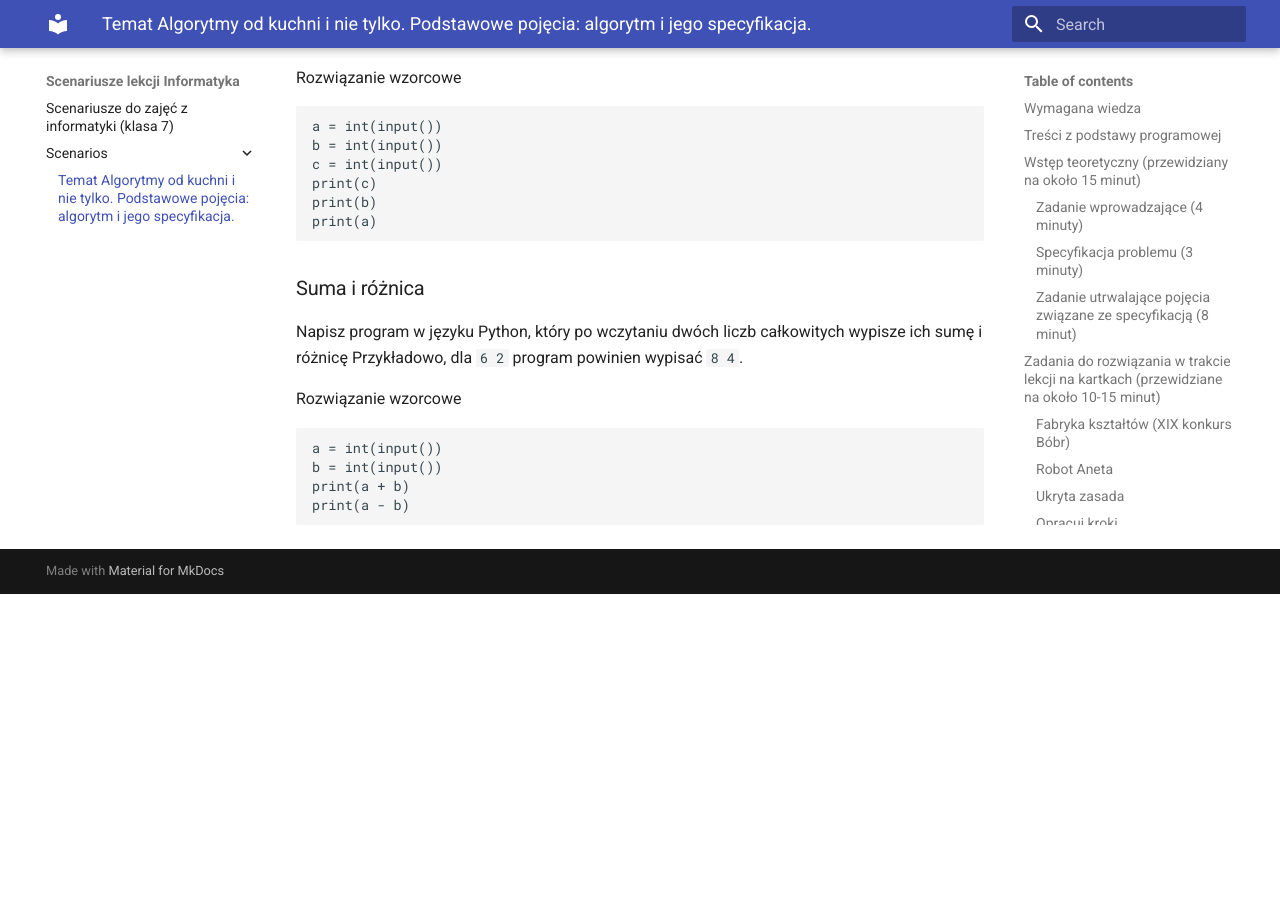
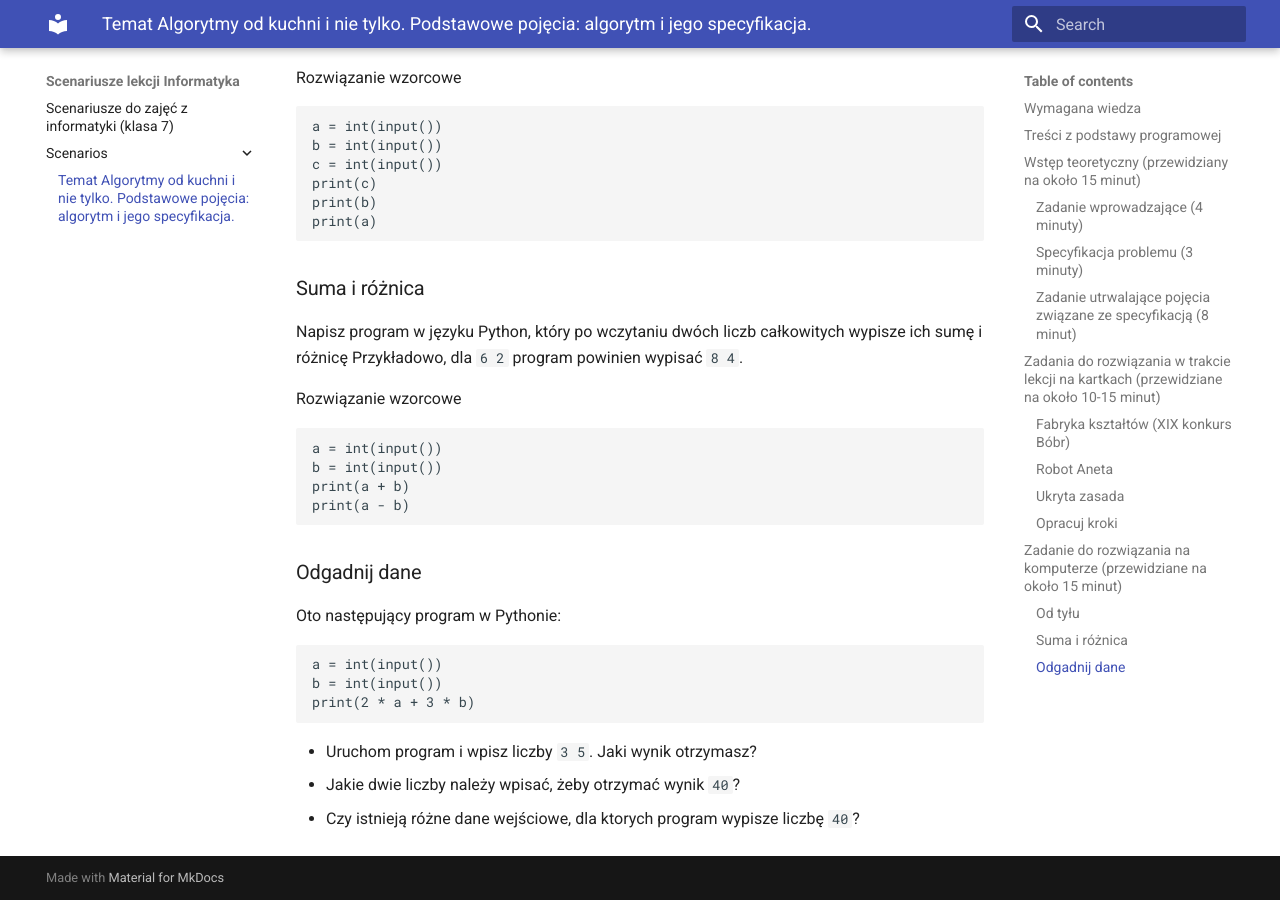
Before and after one commit to LightFelicis/Magisterka, an MkDocs documentation site: the page built from docs/scenarios/lesson1.md, in a window 1280 px wide and 900 px high, scrolled down 4826 px. Built offline with MkDocs 1.6.1 and Material for MkDocs 9.7.7, drawn with Linux system fonts in a browser that asks for light colours; before the commit the page ends 5420 px from its top, so only the background shows below that; some of the changed text lies outside the part shown.

Commit message:
Add  problem

````diff
--- a/docs/scenarios/lesson1.md
+++ b/docs/scenarios/lesson1.md
@@ -108,7 +108,7 @@ następujące informacje:
 * Połowa (rozwiązanie: `x/2`)
 * Kwadrat liczby (rozwiązanie: `x*x`)
 
-Przykładowo, dla `3`, program powinien wypisać
+Przykładowo, dla `5`, program powinien wypisać
 
 ```
 Wczytana: 5
@@ -162,3 +162,17 @@ b = int(input())
 print(a + b)
 print(a - b)
 ```
+
+### Odgadnij dane
+
+Oto następujący program w Pythonie:
+
+```python
+a = int(input())
+b = int(input())
+print(2 * a + 3 * b)
+```
+
+* Uruchom program i wpisz liczby `3 5`. Jaki wynik otrzymasz?
+* Jakie dwie liczby należy wpisać, żeby otrzymać wynik `40`?
+* Czy istnieją różne dane wejściowe, dla ktorych program wypisze liczbę `40`?
````
Also changed, not shown: other parts of docs/scenarios/lesson1.md (+1 -1 lines).
